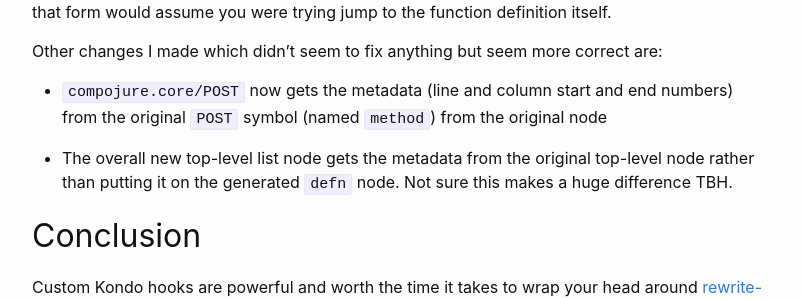
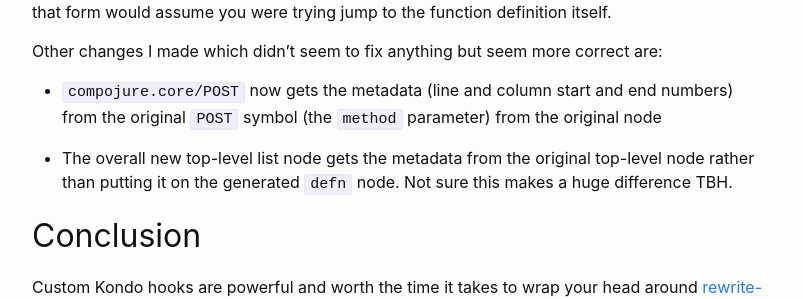
Before and after one commit to camsaul/camsaul.com, a Jekyll site: the page built from _posts/2024-09-04-debugging-clojure-lsp-jump-to-definition.markdown, in a window 1280 px wide and 900 px high, scrolled down 5204 px. Shown: the part 315-614 px from the top of the window, without its empty margins (238-1041 px from the left). Built offline with Jekyll 4.4.1, drawn with Linux system fonts in a browser that asks for light colours; a script that is not in the unit is left out.

Commit message:
Clarification

```diff
--- a/_posts/2024-09-04-debugging-clojure-lsp-jump-to-definition.markdown
+++ b/_posts/2024-09-04-debugging-clojure-lsp-jump-to-definition.markdown
@@ -257,7 +257,7 @@ anywhere in that form would assume you were trying jump to the function definiti
 Other changes I made which didn't seem to fix anything but seem more correct are:
 
 * `compojure.core/POST` now gets the metadata (line and column start and end numbers) from the original `POST` symbol
-  (named `method`) from the original node
+  (the `method` parameter) from the original node
 
 * The overall new top-level list node gets the metadata from the original top-level node rather than putting it on the
   generated `defn` node. Not sure this makes a huge difference TBH.
```
